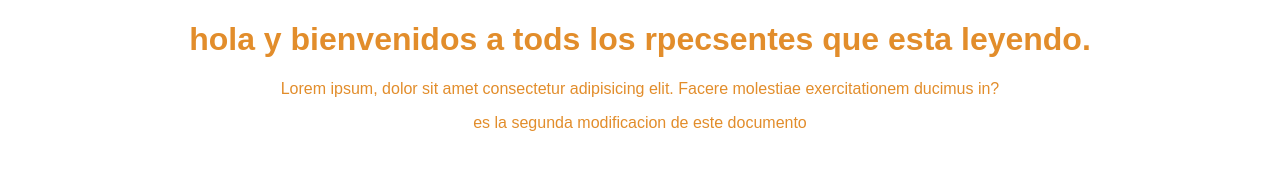
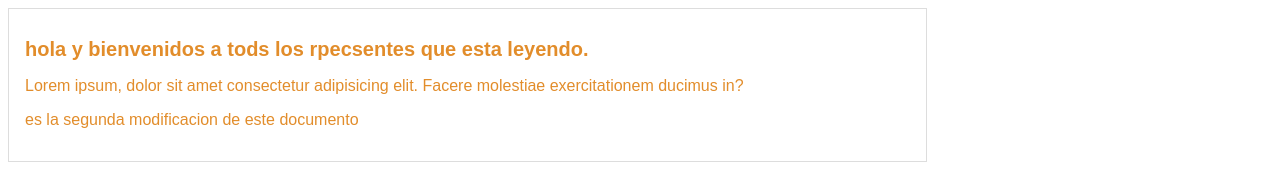
Before and after one commit to LuisitoYsusAmigos/blog, a plain HTML site: page index.html in a window 1280 px wide. Drawn offline with Linux system fonts and the light colour scheme.

Commit message:
Actualizacion del formato

```diff
--- a/css/estilos.css
+++ b/css/estilos.css
@@ -4,3 +4,16 @@ body
     text-align: center;
     font-family: "Arial";
 }
+#container
+{
+    width: 70%;
+    padding: 1em;
+    text-align: left;
+    border: 1px solid #ddd;
+}
+
+#container h1
+{
+    font-size: 20px;
+
+}
--- a/index.html
+++ b/index.html
@@ -8,8 +8,15 @@
     <link rel="stylesheet" href="css/estilos.css">
 </head>
 <body>
-    <h1>hola y bienvenidos a tods los rpecsentes que esta leyendo.</h1>
-    <p>Lorem ipsum, dolor sit amet consectetur adipisicing elit. Facere molestiae exercitationem ducimus in?</p>
-    <p> es la segunda modificacion de este documento</p>
+    <div id="container">
+        <div id="post">
+            <h1>hola y bienvenidos a tods los rpecsentes que esta leyendo.</h1>
+            <p>Lorem ipsum, dolor sit amet consectetur adipisicing elit. Facere molestiae exercitationem ducimus in?</p>
+            <p> es la segunda modificacion de este documento</p>
+        </div>
+
+    </div>
+
+
 </body>
 </html>
```
